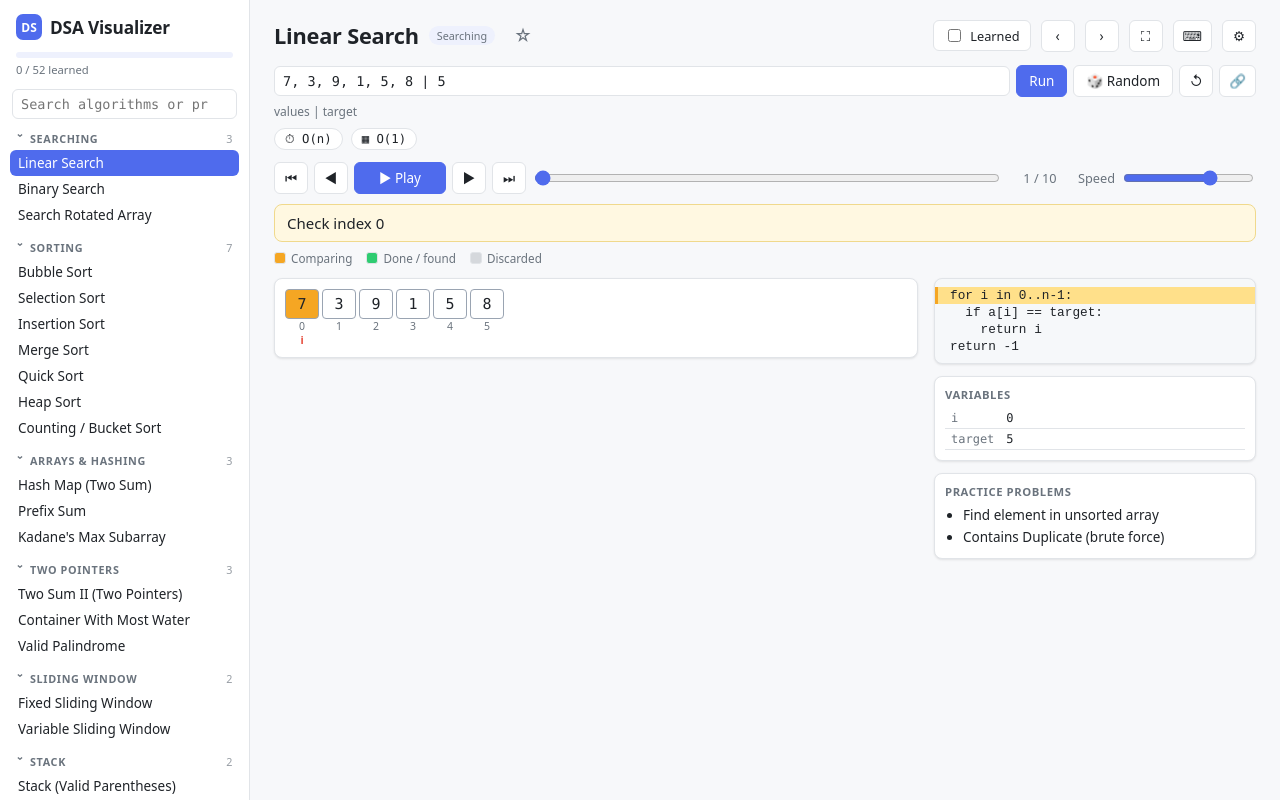
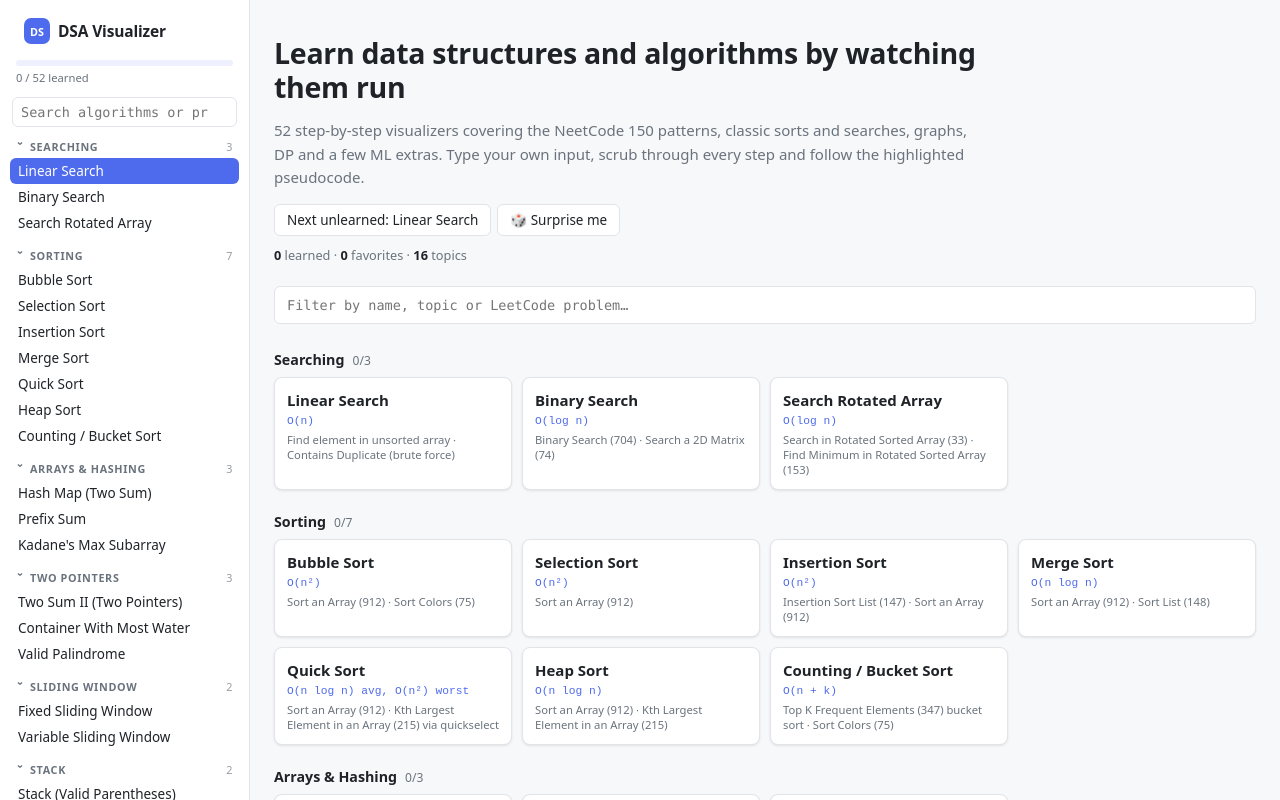
Before and after one commit to RealCloudyPanda/DSA-Visualizer, a React (Vite) app: page / in a window 1280 px wide. Shown: the top 800 px of the page. Built offline with nearby package versions, Linux system fonts and the light colour scheme.

Commit message:
feat: home page with progress, continue and topic cards

```diff
--- a/src/App.tsx
+++ b/src/App.tsx
@@ -5,6 +5,7 @@ import { COMPLEXITY } from './complexity'
 import { ViewBox } from './Views'
 import Settings from './Settings'
 import Help from './Help'
+import Home from './Home'
 import { DEFAULT_PREFS, Prefs, applyPrefs, useStored, COLOR_KEYS } from './prefs'
 
 const mods = import.meta.glob<{ default: Algo }>('./algos/*.ts', { eager: true })
@@ -22,6 +23,7 @@ export default function App() {
   const flip = (list: string[], set: (v: string[]) => void, id: string) => set(list.includes(id) ? list.filter(x => x !== id) : [...list, id])
   useEffect(() => { if (!toast) return; const t = setTimeout(() => setToast(''), 1800); return () => clearTimeout(t) }, [toast])
   const [algo, setAlgo] = useState(pick)
+  const [home, setHome] = useState(() => !parseHash().id)
   const [input, setInput] = useState(algo.input)
   const history = saved[algo.id] ?? []
   const [frames, setFrames] = useState<Frame[]>([])
@@ -49,7 +51,8 @@ export default function App() {
     setPlaying(auto)
   }
   const load = () => {
-    const a = pick(); const h = parseHash(); const s = h.input ?? JSON.parse(localStorage.inputs ?? '{}')[a.id]?.[0] ?? a.input
+    const h = parseHash(); setHome(!h.id); if (!h.id) { document.title = 'DSA Visualizer'; setPlaying(false); return }
+    const a = pick(); localStorage.lastId = a.id; const s = h.input ?? JSON.parse(localStorage.inputs ?? '{}')[a.id]?.[0] ?? a.input
     setAlgo(a); setInput(s); run(a, s, false, h.input ? h.step : 0, !!h.input); document.title = `${a.name} · DSA Visualizer`
   }
   useEffect(() => { addEventListener('hashchange', load); load(); return () => removeEventListener('hashchange', load) }, [])
@@ -67,7 +70,7 @@ export default function App() {
   const f = frames[i]
   const togglePlay = () => { if (i >= frames.length - 1) setI(0); setPlaying(p => !p) }
   const go = (d: number) => { const k = ALGOS.findIndex(a => a.id === algo.id); location.hash = ALGOS[(k + d + ALGOS.length) % ALGOS.length].id }
-  const randomize = () => { const s = algo.rand(); setInput(s); run(algo, s) }
+  const randomize = () => { if (home) return; const s = algo.rand(); setInput(s); run(algo, s) }
   const last = Math.max(0, frames.length - 1)
   useEffect(() => {
     const h = (e: KeyboardEvent) => {
@@ -88,7 +91,7 @@ export default function App() {
   return (
     <div className={'app' + (navOpen ? ' nav-open' : '') + (focus ? ' focus' : '')}>
       <nav>
-        <div className="brand"><div className="logo">DS</div><h2>DSA Visualizer</h2></div>
+        <a className="brand" href="#" onClick={() => setNavOpen(false)} title="Home"><div className="logo">DS</div><h2>DSA Visualizer</h2></a>
         <div className="progress" title="Visualizers marked as learned">
           <div className="pbar"><div style={{ width: `${(100 * learned.length) / ALGOS.length}%` }} /></div>
           <span>{learned.length} / {ALGOS.length} learned</span>
@@ -97,6 +100,7 @@ export default function App() {
       </nav>
       <div className="scrim" onClick={() => setNavOpen(false)} />
       <main>
+        {home ? <><button className="icon menu" onClick={() => setNavOpen(true)} title="Menu">☰</button><Home algos={ALGOS} learned={learned} favs={favs} lastId={localStorage.lastId} /></> : <>
         <div className="head">
           <button className="icon menu" onClick={() => setNavOpen(true)} title="Menu">☰</button>
           <h1>{algo.name}</h1><span className="tag">{algo.cat}</span>
@@ -140,6 +144,7 @@ export default function App() {
             {prefs.showProblems && <div className="card"><h4>Practice problems</h4><ul>{algo.problems.map(p => <li key={p}>{p}</li>)}</ul></div>}
           </div>
         </div>
+        </>}
       </main>
       {toast && <div className="toast">{toast}</div>}
       {help && <Help onClose={() => setHelp(false)} />}
--- /dev/null
+++ b/src/Home.tsx
@@ -0,0 +1,47 @@
+import { useState } from 'react'
+import { CATS } from './core'
+import { COMPLEXITY } from './complexity'
+
+type Item = { id: string; name: string; cat: string; problems: string[] }
+type P = { algos: Item[]; learned: string[]; favs: string[]; lastId?: string }
+export default function Home({ algos, learned, favs, lastId }: P) {
+  const [q, setQ] = useState('')
+  const ql = q.trim().toLowerCase()
+  const last = algos.find(a => a.id === lastId)
+  const next = algos.find(a => !learned.includes(a.id))
+  const rand = () => { location.hash = algos[Math.floor(Math.random() * algos.length)].id }
+  return (
+    <div className="home">
+      <div className="hero">
+        <h1>Learn data structures and algorithms by watching them run</h1>
+        <p>{algos.length} step-by-step visualizers covering the NeetCode 150 patterns, classic sorts and searches, graphs, DP and a few ML extras. Type your own input, scrub through every step and follow the highlighted pseudocode.</p>
+        <div className="row">
+          {last && <a className="btn primary" href={'#' + last.id}>↩ Continue: {last.name}</a>}
+          {next && <a className="btn" href={'#' + next.id}>Next unlearned: {next.name}</a>}
+          <button onClick={rand}>🎲 Surprise me</button>
+        </div>
+        <div className="stats"><b>{learned.length}</b> learned · <b>{favs.length}</b> favorites · <b>{CATS.length}</b> topics</div>
+      </div>
+      <input type="text" className="homesearch" placeholder="Filter by name, topic or LeetCode problem…" value={q} onChange={e => setQ(e.target.value)} />
+      {CATS.map(c => {
+        const list = algos.filter(a => a.cat === c && (!ql || (a.name + ' ' + c + ' ' + a.problems.join(' ')).toLowerCase().includes(ql)))
+        if (!list.length) return null
+        const done = list.filter(a => learned.includes(a.id)).length
+        return (
+          <section key={c}>
+            <h3>{c} <span>{done}/{list.length}</span></h3>
+            <div className="cards">
+              {list.map(a => (
+                <a key={a.id} href={'#' + a.id} className={'tile' + (learned.includes(a.id) ? ' done' : '')}>
+                  <b>{a.name}{favs.includes(a.id) && ' ★'}</b>
+                  {COMPLEXITY[a.id] && <code>{COMPLEXITY[a.id].time}</code>}
+                  <small>{a.problems.slice(0, 2).join(' · ')}</small>
+                </a>
+              ))}
+            </div>
+          </section>
+        )
+      })}
+    </div>
+  )
+}
--- a/src/style.css
+++ b/src/style.css
@@ -112,3 +112,16 @@ nav a .grow { flex: 1 }
 .check { color: var(--c-done); font-weight: 700 } nav a.on .check { color: inherit }
 .star { border: 0; background: none; font-size: 1.15em; color: var(--muted); padding: 2px 6px } .star.on { color: #f5b301 }
 .learn { display: flex; align-items: center; gap: 6px; font-size: .85em; padding: 5px 10px; border: 1px solid var(--line); border-radius: 6px; cursor: pointer; background: var(--bg2) } .learn.on { border-color: var(--c-done); color: var(--c-done) }
+.home { max-width: 1100px }
+.hero { padding: 18px 0 8px } .hero h1 { font-size: 1.9em; line-height: 1.2; max-width: 720px } .hero p { color: var(--muted); max-width: 700px; line-height: 1.55 }
+.stats { color: var(--muted); font-size: .85em } .stats b { color: var(--fg) }
+.btn { display: inline-flex; align-items: center; padding: 6px 12px; border-radius: 6px; border: 1px solid var(--line); background: var(--bg2); color: var(--fg); text-decoration: none; font-size: .9em } .btn:hover { background: var(--hover) }
+.btn.primary { background: var(--accent); color: var(--accent-fg); border-color: var(--accent) }
+.homesearch { width: 100%; margin: 14px 0 4px; padding: 10px 12px }
+.home h3 { font-size: .95em; margin: 22px 0 8px; display: flex; gap: 8px; align-items: baseline } .home h3 span { color: var(--muted); font-weight: 400; font-size: .85em }
+.cards { display: grid; grid-template-columns: repeat(auto-fill, minmax(220px, 1fr)); gap: 10px }
+.tile { display: flex; flex-direction: column; gap: 5px; padding: 12px; border-radius: var(--radius); background: var(--panel); border: 1px solid var(--line); color: var(--fg); text-decoration: none; box-shadow: var(--shadow); transition: transform .12s, border-color .12s }
+.tile:hover { transform: translateY(-2px); border-color: var(--accent) }
+.tile.done { border-left: 4px solid var(--c-done) }
+.tile code { font-size: .75em; color: var(--accent) } .tile small { color: var(--muted); font-size: .75em }
+.brand { text-decoration: none; color: var(--fg) }
```
